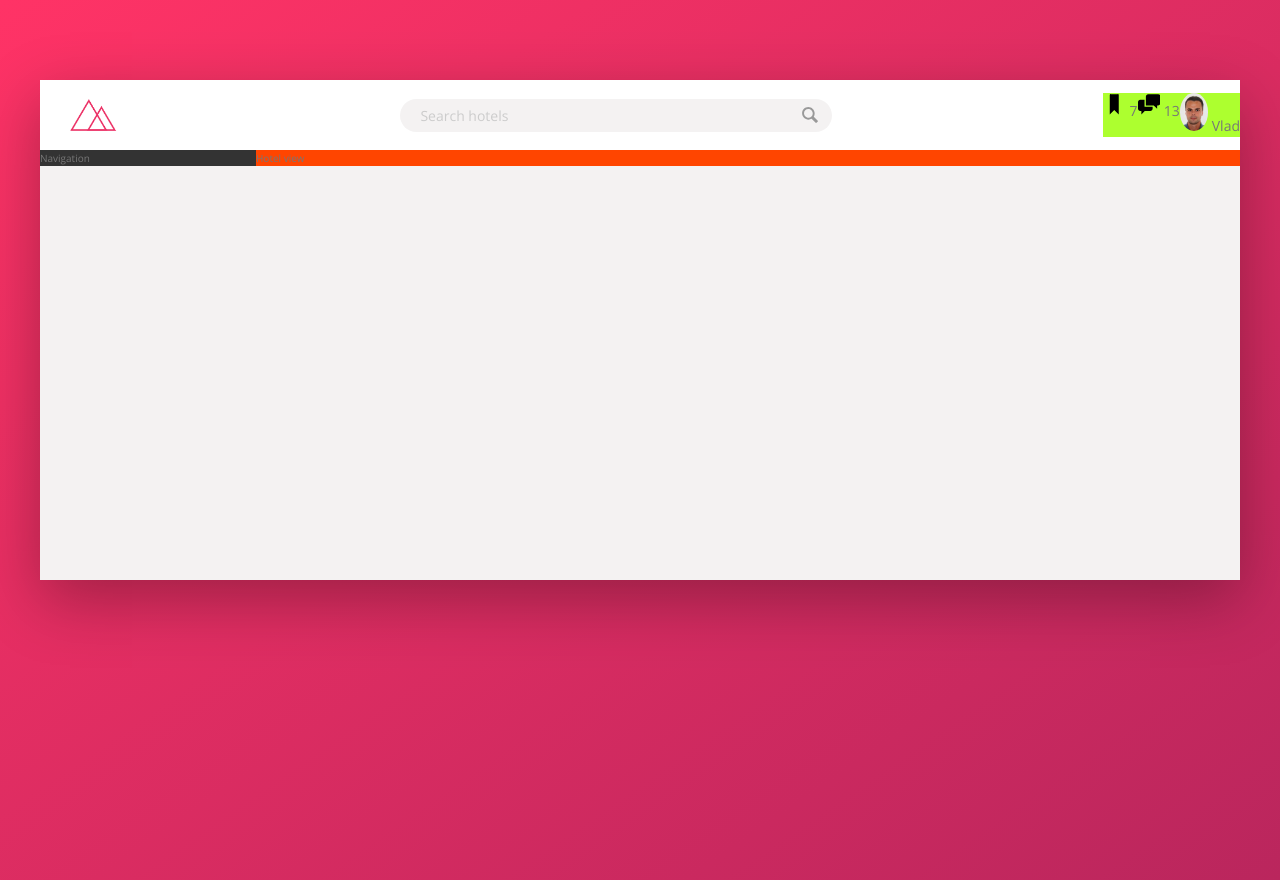
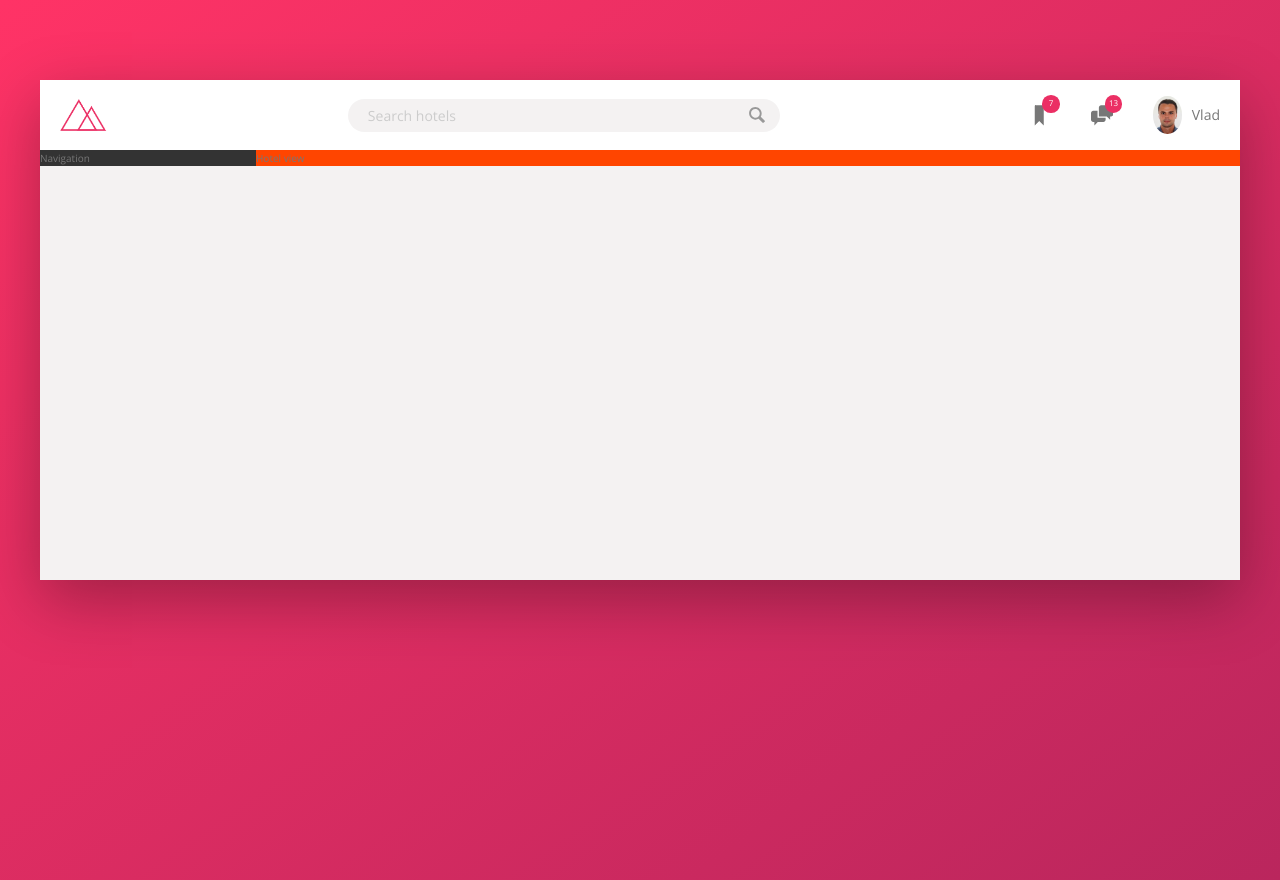
Before and after one commit to vkoudela-dev/trillo, a website: page index.html in a window 1280 px wide. Drawn offline with nearby package versions, Linux system fonts and the light colour scheme.

Commit message:
Finished header

```diff
--- a/sass/_components.scss
+++ b/sass/_components.scss
@@ -2,7 +2,7 @@
 /// LOGO
 .logo {
   height: 3.25rem;
-  margin-left: 3rem;
+  margin-left: 2rem;
 }
 
 //////////////////////////////////////////////
@@ -65,28 +65,52 @@
 //////////////////////////////////////////////
 /// USER NAVIGATION
 .user-nav {
-  background-color: greenyellow;
+  align-self: stretch;
+
   display: flex;
+  align-items: center;
+
+  & > * {
+    padding: 0 2rem;
+    cursor: pointer;
+    height: 100%;
+    display: flex;
+    align-items: center;
+  }
+
+  & > *:hover {
+    background-color: var(--color-grey-light-2);
+  }
 
   &__icon-box {
+    position: relative;
   }
 
   &__icon {
     height: 2.25rem;
     width: 2.25rem;
+    fill: var(--color-grey-dark-2);
   }
 
   &__notification {
-  }
+    font-size: 0.8rem;
+    height: 1.75rem;
+    width: 1.75rem;
+    border-radius: 50%;
+    background-color: var(--color-primary);
+    color: #fff;
+    position: absolute;
+    top: 1.5rem;
+    right: 1.1rem;
 
-  &__user {
+    display: flex;
+    justify-content: center;
+    align-items: center;
   }
 
   &__user-photo {
     height: 3.75rem;
     border-radius: 50%;
-  }
-
-  &__user-name {
+    margin-right: 1rem;
   }
 }
```
Also changed, not shown: css/style.css.
